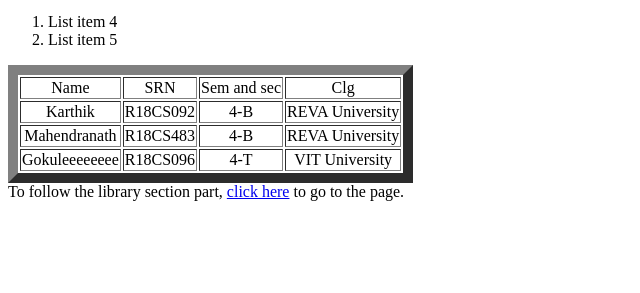
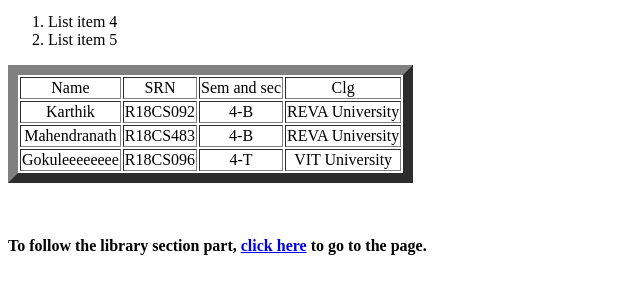
Before and after one commit to chatakondukarthik/FrontEnd, a plain HTML site: page index.html in a window 1280 px wide. Shown: the part 619-912 px from the top of the page, without its empty margins (0-640 px from the left). Before the commit the page ends 828 px from the top, so only its background shows below. Drawn offline with Linux system fonts and the light colour scheme.

Commit message:
Applied some changes

```diff
--- a/index.html
+++ b/index.html
@@ -54,6 +54,15 @@
                 </tr>
             </tbody>
         </table>
-        To follow the library section part, <a href="test/library.html">click here</a> to go to the page.
+        <br>
+        <br>
+        <br>
+        <div>
+            <b>To follow the library section part, <a href="Test/library.html">click here</a> to go to the page.</b>
+        </div>
+        <br>
+        <br>
+        <br>
+
     </body>
 </html>
```
